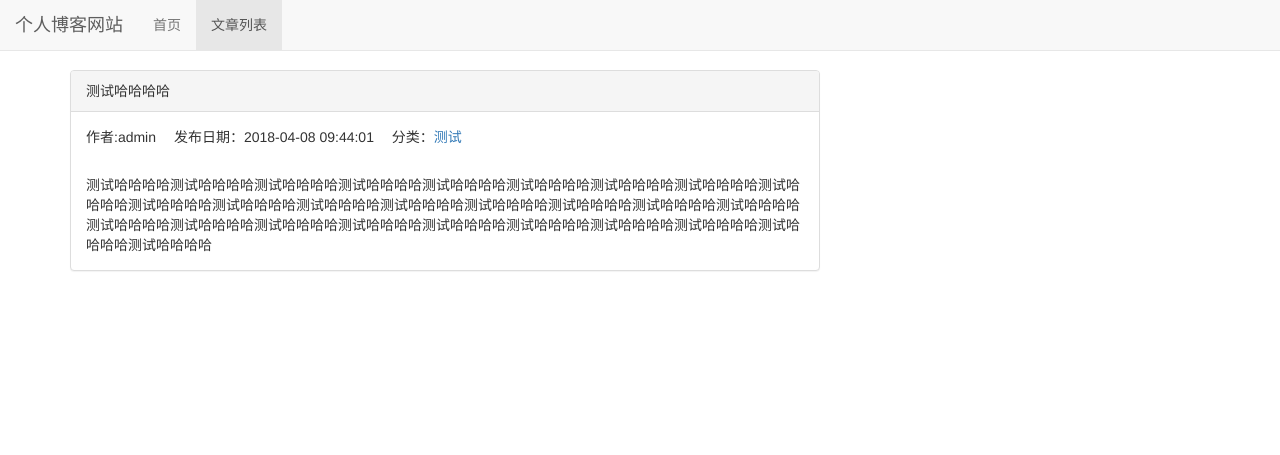
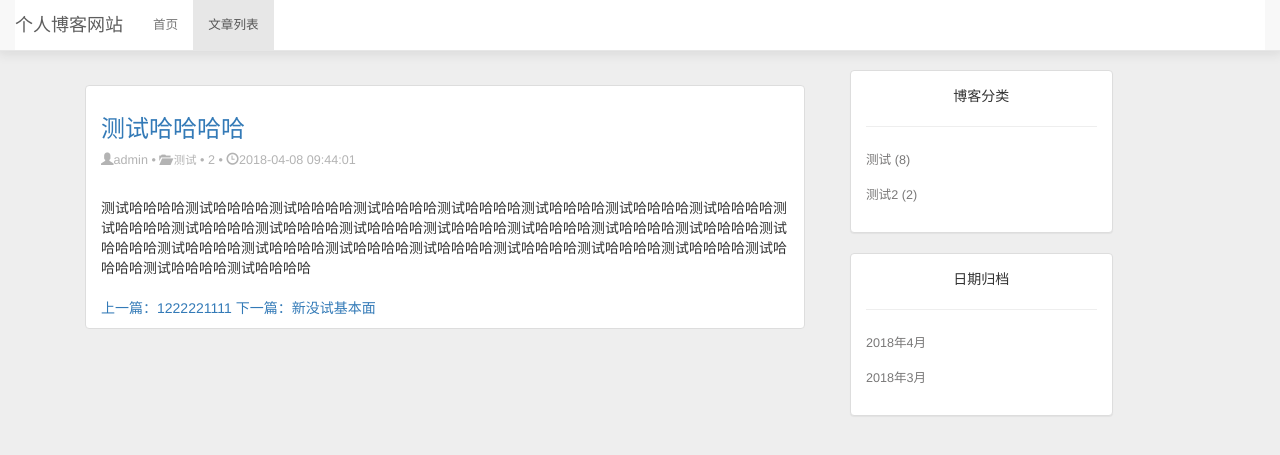
Before and after one commit to snwgijava/djblog, a Django app: page /blog/2 in a window 1280 px wide. Shown: the top 455 px of the page. Run offline with Django 3.2, Linux system fonts and the light colour scheme; data comes from the database, SQL or seed files in the repository; both versions use the stored data as it was after the commit; some libraries are stand-ins or nearby versions.

Commit message:
优化样式

```diff
--- a/blog/urls.py
+++ b/blog/urls.py
@@ -15,12 +15,17 @@ Including another URLconf
 """
 from django.contrib import admin
 from django.urls import path,include
-
+from django.conf import settings
+from django.conf.urls.static import static
 
 from . import views
 
 urlpatterns = [
     path('',views.home,name='home'),
     path('admin/', admin.site.urls),
+    path('ckeditor',include('ckeditor_uploader.urls')),
     path('blog/',include('djangoBlog.urls'),name='blog'),
+
 ]
+
+urlpatterns += static(settings.MEDIA_URL,document_root=settings.MEDIA_ROOT)
--- a/djangoBlog/admin.py
+++ b/djangoBlog/admin.py
@@ -9,4 +9,4 @@ class BlogTypeAdmin(admin.ModelAdmin):
 
 @admin.register(Blog)
 class BlogAdmin(admin.ModelAdmin):
-    list_display = ('title','blog_type','author','created_time','last_update_time')
+    list_display = ('title','blog_type','author','read_num','created_time','last_update_time')
--- a/djangoBlog/models.py
+++ b/djangoBlog/models.py
@@ -1,5 +1,6 @@
 from django.db import models
 from django.contrib.auth.models import User
+from ckeditor_uploader.fields import RichTextUploadingField
 # Create your models here.
 
 
@@ -12,9 +13,10 @@ class BlogType(models.Model):
 
 class Blog(models.Model):
     title = models.CharField(max_length=50)
-    content = models.TextField()
+    content = RichTextUploadingField()
     author = models.ForeignKey(User,on_delete=models.DO_NOTHING)
-    created_time = models.DateTimeField(auto_now_add=True)
+    read_num = models.IntegerField(default=0)
+    created_time = models.DateTimeField()
     last_update_time = models.DateTimeField(auto_now_add=True)
     blog_type = models.ForeignKey(BlogType,on_delete=models.DO_NOTHING)
 
--- a/djangoBlog/templatetags/blog_tags.py
+++ b/djangoBlog/templatetags/blog_tags.py
@@ -1,5 +1,6 @@
 from django.shortcuts import render,get_object_or_404
 from django import template
+from django.db.models import Count
 from ..models import Blog,BlogType
 
 #这样才能在html页面中加载该方法
@@ -7,4 +8,8 @@ register = template.Library()
 
 @register.simple_tag
 def get_categories():
-    return BlogType.objects.all()
+    return BlogType.objects.annotate(num_blog_types=Count('blog'))
+
+@register.simple_tag
+def archives():
+    return Blog.objects.dates('created_time','month',order='DESC')
--- a/djangoBlog/urls.py
+++ b/djangoBlog/urls.py
@@ -5,4 +5,5 @@ urlpatterns = [
     path("",views.blog_list,name='blog_list'),
     path('<int:blog_pk>',views.blog_detail,name="blog_detail"),
     path('type/<int:blog_type_pk>',views.blogs_with_type,name='blogs_with_type'),
+    path('date/<int:year>/<int:month>',views.blogs_with_date,name="blogs_with_date"),
 ]
--- a/djangoBlog/views.py
+++ b/djangoBlog/views.py
@@ -1,38 +1,54 @@
-from django.shortcuts import render_to_response,get_object_or_404
+from django.shortcuts import render_to_response,get_object_or_404,render
 from pure_pagination import Paginator,EmptyPage,PageNotAnInteger
+
+from datetime import datetime
 from .models import Blog,BlogType
 # Create your views here.
 
-def blog_list(request):
-
-    blogs_all_list = Blog.objects.all()
+def blog_pages(request,blogs_all_list):
     try:
         page_num = request.GET.get('page',1)
     except PageNotAnInteger:
         page_num = 1
     p = Paginator(blogs_all_list,5,request=request)
     blogs = p.page(page_num)
+    return blogs
+
+def blog_list(request):
+    blogs_all_list = Blog.objects.all().order_by('-created_time')
+
     context = {}
-    context['blogs'] = blogs
-    # context['blog_types'] = BlogType.objects.all()
-    return render_to_response('blog/blog_list.html', context)
+    context['blogs'] = blog_pages(request,blogs_all_list)
+    return render(request,'blog/blog_list.html', context)
 
 
 def blog_detail(request,blog_pk):
     context = {}
-    context['blog'] = get_object_or_404(Blog,pk=blog_pk)
-    return render_to_response('blog/blog_detail.html', context)
+    blog = get_object_or_404(Blog,pk=blog_pk)
+    if not request.COOKIES.get('blog_{0}_readed'.format(blog_pk)):
+        blog.read_num += 1
+        blog.save()
+
+    context['blog'] = blog
+    context['previous_blog'] = Blog.objects.filter(created_time__lt=blog.created_time).last()
+    context['next_blog'] = Blog.objects.filter(created_time__gt=blog.created_time).first()
+    response = render_to_response('blog/blog_detail.html', context)
+    response.set_cookie('blog_{0}_readed'.format(blog_pk),'true')
+    return response
 
 def blogs_with_type(request,blog_type_pk):
     context = {}
     blog_type = get_object_or_404(BlogType,pk=blog_type_pk)
     blog_type_list = Blog.objects.filter(blog_type=blog_type_pk)
-    try:
-        page_num = request.GET.get('page',1)
-    except PageNotAnInteger:
-        page_num = 1
-    p = Paginator(blog_type_list,5,request=request)
-    blogs = p.page(page_num)
-    context['blogs'] = blogs
+
+    context['blogs'] = blog_pages(request,blog_type_list)
     context['blog_type'] = blog_type
-    return render_to_response('blog/blogs_with_type.html', context)
+    return render(request,'blog/blog_list.html', context)
+
+
+def blogs_with_date(request,year,month):
+    context = {}
+    blog_date_list = Blog.objects.filter(created_time__year = year,created_time__month=month).order_by('-created_time')
+
+    context['blogs'] = blog_pages(request,blog_date_list)
+    return render(request,'blog/blog_list.html',context)
--- a/static/css/base.css
+++ b/static/css/base.css
@@ -2,9 +2,11 @@
     padding: 0;
     margin: 0;
 }
-body{
-    margin-top: 70px!important;
+
+body {
+    margin-top: 70px !important;
 }
+
 h3.home-content {
     font-size: 234%;
     position: absolute;
@@ -14,12 +16,69 @@ h3.home-content {
 
 }
 
-ul.blog-detail-ul li{
+ul.blog-detail-ul li {
     display: inline-block;
     margin-right: 1em;
     list-style-type: none;
 }
 
-div.blog-detail-content{
+div.blog-detail-content {
     margin-top: 2em;
 }
+
+div.blog-detail-up-down {
+    color: red;
+}
+
+a {
+    text-decoration: none;
+}
+
+.navbar-fixed-top {
+    border-color: #e7e7e7;
+    background-color: #fff;
+!important;
+    -webkit-box-shadow: 0px 1px 11px 2px rgba(42, 42, 42, 0.1);
+    box-shadow: 0px 1px 11px 2px rgba(42, 42, 42, 0.1);
+    border-top: 4px solid #00b5ad;
+    margin-bottom: 40px;
+    margin-top: 0px;
+}
+
+.active-users a.media {
+    color: #797878;
+    line-height: 26px;
+    font-size: 0.9em;
+}
+
+.nav > li > a {
+    position: relative;
+    display: block;
+    padding: 5px 14px;
+    font-size: 0.9em;
+}
+
+a {
+    color: #444444;
+}
+
+.meta,.meta > a{
+    font-size: 0.9em;
+    color: #b3b3b3;
+    zoom: 1;
+  overflow: hidden;
+}
+
+
+.card-footer{
+    padding: 10px;
+}
+
+.panel-heading{
+    background-color: white;
+    border: 1px solid #ddd;
+}
+
+#bs-example-navbar-collapse-1{
+    background-color: white;
+}
--- a/templates/base.html
+++ b/templates/base.html
@@ -14,7 +14,7 @@
 
 
 </head>
-<body>
+<body style="background-color: #eee">
 <nav class="navbar navbar-default navbar-fixed-top">
     <div class="container-fluid">
         <div class="navbar-header">
--- a/templates/blog/blog_detail.html
+++ b/templates/blog/blog_detail.html
@@ -1,4 +1,4 @@
-{% extends 'base.html' %}
+{% extends 'blog/blog_list.html' %}
 
 {% block title %}{{ blog.title }}{% endblock %}
 
@@ -7,19 +7,53 @@
 {% block content %}
 
     <div class="col-sm-8 col-md-8">
-        <div class="panel panel-default">
-            <div class="panel-heading">{{ blog.title }}</div>
-            <div class="panel-body">
-                <ul class="blog-detail-ul">
-                    <li>作者:{{ blog.author }}</li>
-                    <li>发布日期：{{ blog.created_time | date:"Y-m-d H:nn:s" }}</li>
-                    <li>分类：<a href="{% url 'blogs_with_type' blog.blog_type.pk %}">{{ blog.blog_type }}</a></li>
-                </ul>
+        <div class="panel-body">
+            <article class="flex-left list-group-item post-item px-7">
+                <div class="unit unit-1-on-mobile">
+                    <h3 class="top-gap-0 post-item-title"><a class=".media-heading"
+                                                             href="{% url 'blog_detail' blog.pk %}">{{ blog.title }}</a>
+                    </h3>
+                    <div class="media-body meta">
+                        <span class="glyphicon glyphicon-user" aria-hidden="true"></span>{{ blog.author }}
+                        <span> • </span>
+                        <a href="{% url 'blogs_with_type' blog.blog_type.pk %}">
+                            <span class="glyphicon glyphicon-folder-open" aria-hidden="true"></span>
+                            {{ blog.blog_type }}</a>
+                        <span> • </span>
+                        <span class="text-small text-faded">{{ blog.read_num }}</span>
+                        <span> • </span>
+                        <span class="glyphicon glyphicon-time"
+                              aria-hidden="true"></span>{{ blog.created_time | date:"Y-m-d H:nn:s" }}
+                    </div>
+                </div>
+                <div class="blog-detail-content">
+                    {% autoescape off %}
+                        {{ blog.content }}
+                    {% endautoescape %}
+                </div>
+            <br>
+                <div class="blog-detail-up-down">
+                    {% if previous_blog %}
+                        <a href="{% url 'blog_detail' previous_blog.pk %}">
+                            上一篇：{{ previous_blog.title | truncatechars:10 }}
+                        </a>
+                    {% else %}
+                        上一篇：没有了
+                    {% endif %}
 
-                <div class="blog-detail-content">{{ blog.content }}</div>
+                    {% if next_blog %}
+                        <a href="{% url 'blog_detail' next_blog.pk %}">
+                            下一篇：{{ next_blog.title | truncatechars:10 }}
+                        </a>
+                    {% else %}
+                        下一篇：没有了
+                    {% endif %}
+                </div>
+            </article>
 
-            </div>
+
         </div>
+
 
     </div>
 {% endblock %}
--- a/templates/blog/blog_list.html
+++ b/templates/blog/blog_list.html
@@ -7,43 +7,89 @@
 {% block nav_blog_active %}active{% endblock %}
 
 {% block content %}
-    <div class="col-sm-8 col-md-8">
-        <div class="panel panel-default">
-            <div class="panel-heading">文章列表（共有{{ blogs.paginator.count }}篇文章）</div>
-            <div class="panel-body">
+    <div class="col-sm-9 col-md-9">
+        <div class="panel-heading">
+
+            {% if blog_type %}
+                {{ blog_type.type_name }}列表（共有{{ blogs.paginator.count }}篇文章）
+            {% else %}
+                文章列表（共有{{ blogs.paginator.count }}篇文章）
+            {% endif %}
+        </div>
+        <div class="panel-body">
+            <ul class="media-list">
                 {% for blog in blogs.object_list %}
-                    <a href="{% url 'blog_detail' blog.pk %}"><h3>{{ blog.title }}</h3></a>
-                    <p>作者:{{ blog.author }}</p>
-                    <p>发布日期：{{ blog.created_time | date:"Y-m-d H:nn:s" }}</p>
-                    <p>分类：<a href="{% url 'blogs_with_type' blog.blog_type.pk %}">{{ blog.blog_type }}</a></p>
-                    <p>{{ blog.content | truncatechars:40 }}</p>
-                {% empty %}
-                    <p>-- 暂无内容 --</p>
+                    <article class="flex-left list-group-item post-item px-7">
+                        <div class="unit unit-1-on-mobile">
+                            <h3 class="top-gap-0 post-item-title"><a class=".media-heading"
+                                                                     href="{% url 'blog_detail' blog.pk %}">{{ blog.title }}</a>
+                            </h3>
+                            <div class="media-body meta">
+                                <span class="glyphicon glyphicon-user" aria-hidden="true"></span>{{ blog.author }}
+                                <span> • </span>
+                                <a href="{% url 'blogs_with_type' blog.blog_type.pk %}">
+                                    <span class="glyphicon glyphicon-folder-open" aria-hidden="true"></span>
+                                    {{ blog.blog_type }}</a>
+                                <span> • </span>
+                                <span class="text-small text-faded">{{ blog.read_num }}</span>
+                                <span> • </span>
+                                <span class="glyphicon glyphicon-time"
+                                      aria-hidden="true"></span>{{ blog.created_time | date:"Y-m-d H:nn:s" }}
+                            </div>
+                        </div>
+
+                    </article>
+                    <div class="card-footer text-muted" style="background-color: #66CCFF">
+                        <a style="margin-left: 500px;color: #FFFFFF;" href="{% url 'blog_detail' blog.pk %}">阅读文章</a>
+                    </div>
+
+                <br>
                 {% endfor %}
-
-            </div>
+            </ul>
+            {% include "_pagination.html" %}
         </div>
-
-{% include "_pagination.html" %}
 
     </div>
 
 {% endblock %}
 
 {% block tags %}
-     <div class="col-sm-4 col-md-4 hidden-xs">
+    <div class="col-sm-3 col-md-3 hidden-xs">
         <div class="panel panel-default">
-            <div class="panel-heading">博客分类</div>
-            <ul class="list-group">
-            {% get_categories as blog_types %}
+            <div class="panel-body active-users">
+                <div class="text-center tag_title">博客分类</div>
+                <hr>
+                {% get_categories as blog_types %}
                 {% for blog_type in blog_types %}
-                    <li class="list-group-item">
-                        <a href="{% url 'blogs_with_type' blog_type.pk %}">{{ blog_type.type_name }}</a>
-                    </li>
+                    <a class="media" href="{% url 'blogs_with_type' blog_type.pk %}">
+                        <div class="media-body">
+                        <span class="media-heading">{{ blog_type.type_name }}
+                            ({{ blog_type.num_blog_types }})</span>
+                        </div>
+                    </a>
+
                 {% empty %}
                     <p>暂无分类</p>
                 {% endfor %}
-            </ul>
+            </div>
+        </div>
+        <div class="panel panel-default">
+            <div class="panel-body active-users">
+                <div class="text-center tag_title">日期归档</div>
+                <hr>
+                {% archives as blog_dates %}
+                {% for blog_date in blog_dates %}
+                    <a class="media" href="{% url 'blogs_with_date' blog_date.year blog_date.month %}">
+                        <div class="media-body">
+                            <span class="media-heading">{{ blog_date.year }}年{{ blog_date.month }}月</span>
+                        </div>
+                    </a>
+
+                {% empty %}
+                    <p>暂无归档</p>
+                {% endfor %}
+            </div>
+
         </div>
     </div>
 {% endblock %}
```
Also changed, not shown: blog/settings.py (+11 -1 lines), db.sqlite3, djangoBlog/migrations/0002_auto_20180413_1325.py (added), djangoBlog/migrations/0003_auto_20180413_1510.py (added), djangoBlog/migrations/0004_auto_20180413_1603.py (added), djangoBlog/migrations/0005_blog_readed_num.py (added), djangoBlog/migrations/0006_auto_20180414_1416.py (added), media/upload/2018/04/13/qq.png (added).
